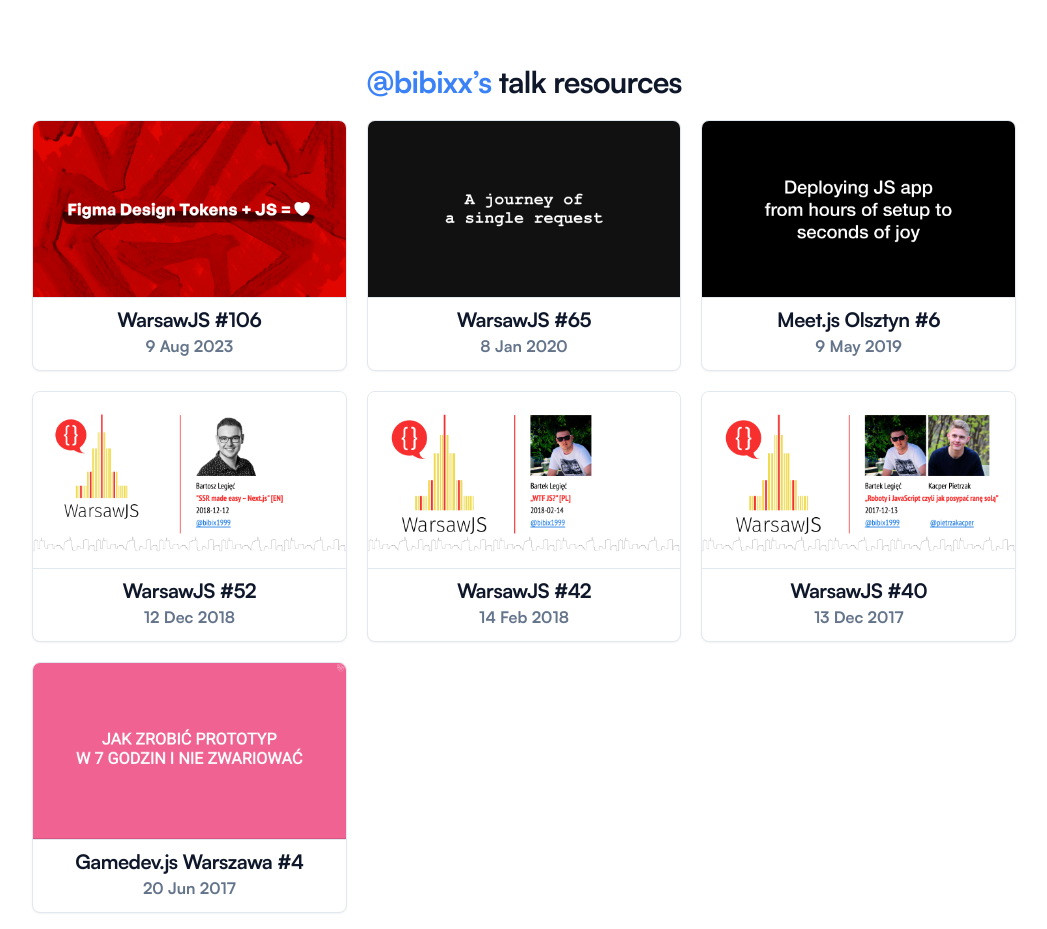
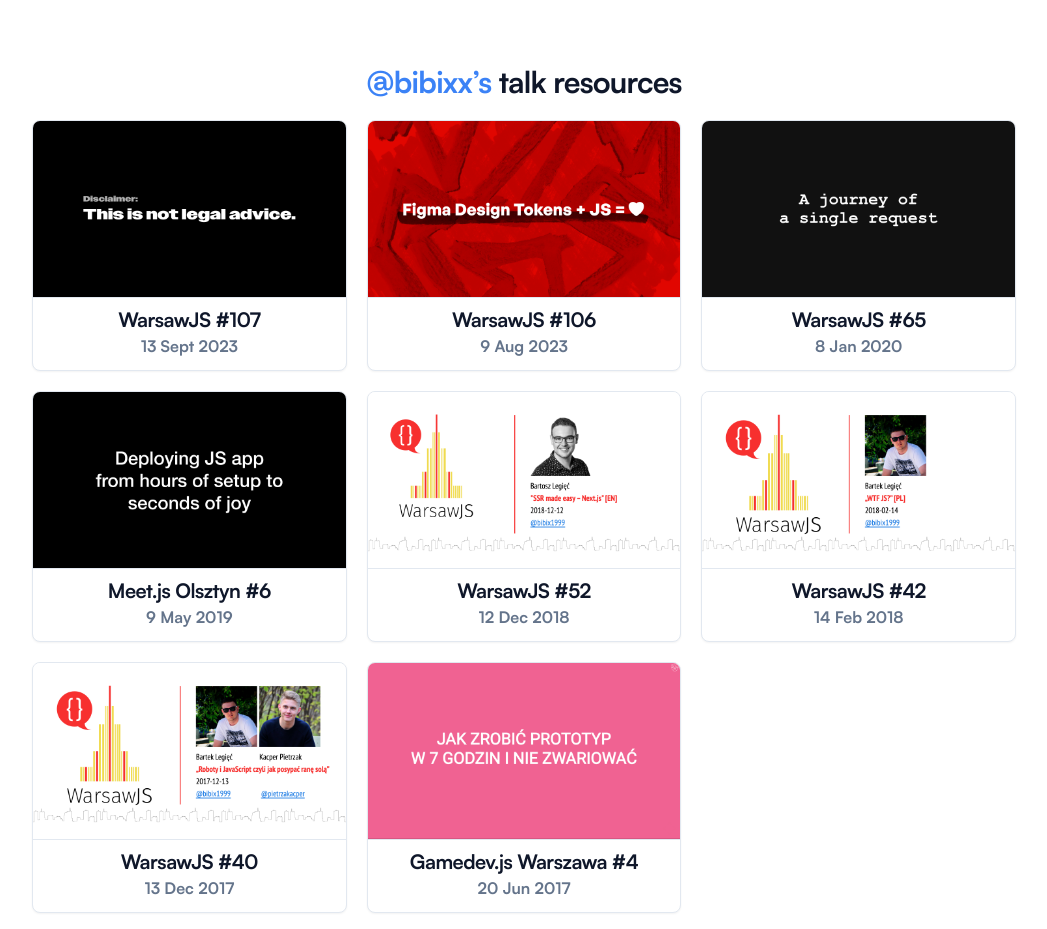
Before and after one commit to bibixx/slides.legiec.io, a Next.js app: page / in a window 1280 px wide. Shown: the whole page, without its empty margins (116-1163 px from the left). Built offline with nearby package versions, Linux system fonts and the light colour scheme.

Commit message:
Add not-legal-advice to index

```diff
--- a/pages/index.tsx
+++ b/pages/index.tsx
@@ -7,6 +7,12 @@
   img: string;
 }
 const TALKS: Talk[] = [
+  {
+    location: "WarsawJS #107",
+    date: new Date(2023, 8, 13),
+    url: "/not-legal-advice",
+    img: "/not-legal-advice/poster.png",
+  },
   {
     location: "WarsawJS #106",
     date: new Date(2023, 7, 9),
```
